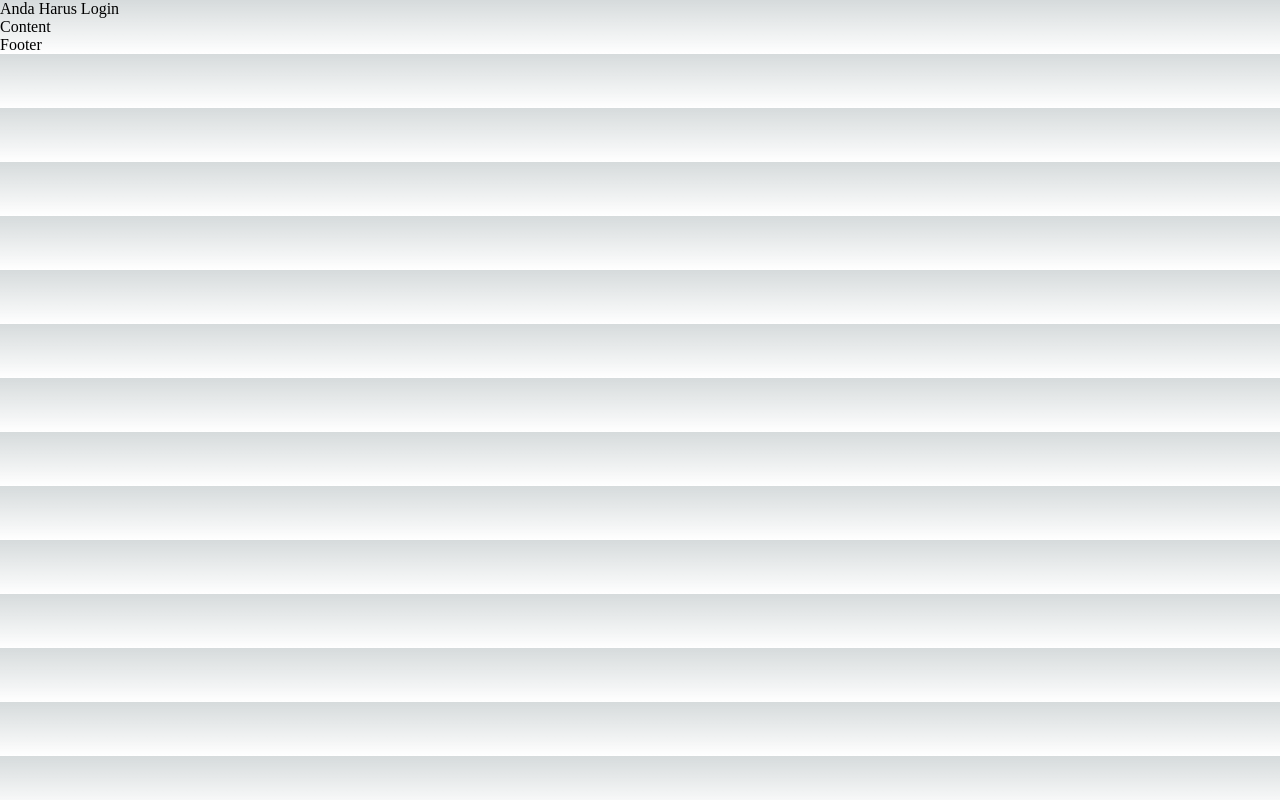
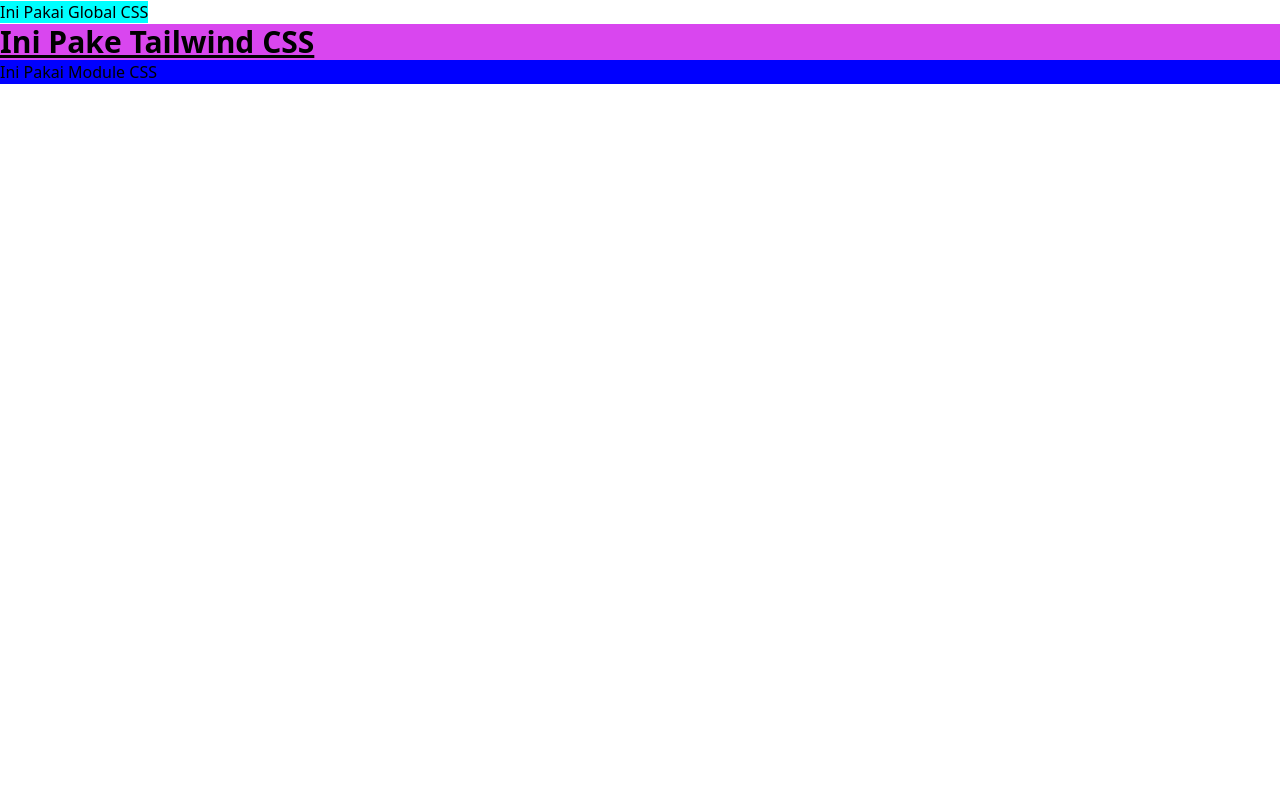
Before and after one commit to YogaRP/belajar-nextjs-sanbercode-batch-50, a Next.js app: page / in a window 1280 px wide. Built offline with nearby package versions, Linux system fonts and the light colour scheme.

Commit message:
tugas hari-4

```diff
--- a/components/footer/index.js
+++ b/components/footer/index.js
@@ -1,3 +1,5 @@
+import styles from "./styles.module.css";
+
 export default function Footer() {
-  return <div>Footer</div>;
+  return <div className={styles.footer}>Ini Pakai Module CSS</div>;
 }
--- /dev/null
+++ b/components/footer/styles.module.css
@@ -0,0 +1,3 @@
+.footer {
+  background-color: blue;
+}
--- a/components/menu/index.js
+++ b/components/menu/index.js
@@ -1,8 +1,12 @@
 export default function Menu() {
   return (
     <>
-      <a href="/">Home</a>
-      <a href="/profile">Profile</a>
+      <a className="background-aqua" href="/">
+        Ini Pakai Global CSS
+      </a>
+      {/* <a className="background-red" href="/profile">
+        Profile
+      </a> */}
     </>
   );
 }
--- a/components/with-auth/index.js
+++ b/components/with-auth/index.js
@@ -1,6 +1,6 @@
 export function withAuth(Component) {
   return function WithAuth(props) {
-    const isLogin = true;
+    const isLogin = false;
 
     if (isLogin) return <div>Anda Harus Login</div>;
 
--- a/package.json
+++ b/package.json
@@ -14,11 +14,14 @@
     "react-dom": "latest"
   },
   "devDependencies": {
+    "autoprefixer": "^10.4.16",
     "eslint": "^8.50.0",
     "eslint-config-airbnb": "^19.0.4",
     "eslint-plugin-import": "^2.28.1",
     "eslint-plugin-jsx-a11y": "^6.7.1",
     "eslint-plugin-react": "^7.33.2",
-    "eslint-plugin-react-hooks": "^4.6.0"
+    "eslint-plugin-react-hooks": "^4.6.0",
+    "postcss": "^8.4.31",
+    "tailwindcss": "^3.3.3"
   }
 }
--- a/pages/index.js
+++ b/pages/index.js
@@ -15,7 +15,9 @@
         <link rel="icon" href="/favicon.ico" />
       </Head>
       <Header />
-      <p>Content</p>
+      <div className="bg-fuchsia-500">
+        <p className="text-3xl font-bold underline ">Ini Pake Tailwind CSS</p>
+      </div>
       <Footer />
     </>
   );
--- /dev/null
+++ b/postcss.config.js
@@ -0,0 +1,6 @@
+module.exports = {
+  plugins: {
+    tailwindcss: {},
+    autoprefixer: {},
+  },
+}
--- a/styles/globals.css
+++ b/styles/globals.css
@@ -1,9 +1,21 @@
-:root {
+@tailwind base;
+@tailwind components;
+@tailwind utilities;
+
+.background-aqua {
+  background-color: aqua;
+}
+
+.background-red {
+  background-color: red;
+}
+
+/* :root {
   --max-width: 1100px;
   --border-radius: 12px;
-  --font-mono: ui-monospace, Menlo, Monaco, 'Cascadia Mono', 'Segoe UI Mono',
-    'Roboto Mono', 'Oxygen Mono', 'Ubuntu Monospace', 'Source Code Pro',
-    'Fira Mono', 'Droid Sans Mono', 'Courier New', monospace;
+  --font-mono: ui-monospace, Menlo, Monaco, "Cascadia Mono", "Segoe UI Mono",
+    "Roboto Mono", "Oxygen Mono", "Ubuntu Monospace", "Source Code Pro",
+    "Fira Mono", "Droid Sans Mono", "Courier New", monospace;
 
   --foreground-rgb: 0, 0, 0;
   --background-start-rgb: 214, 219, 220;
@@ -100,8 +112,16 @@
   text-decoration: none;
 }
 
+.background-aqua {
+  background-color: aqua;
+}
+
+.background-red {
+  background-color: red;
+}
+
 @media (prefers-color-scheme: dark) {
   html {
     color-scheme: dark;
   }
-}
+} */
--- /dev/null
+++ b/tailwind.config.js
@@ -0,0 +1,12 @@
+/** @type {import('tailwindcss').Config} */
+module.exports = {
+  content: [
+    "./app/**/*.{js,ts,jsx,tsx,mdx}",
+    "./pages/**/*.{js,ts,jsx,tsx,mdx}",
+    "./components/**/*.{js,ts,jsx,tsx,mdx}",
+  ],
+  theme: {
+    extend: {},
+  },
+  plugins: [],
+};
```
Also changed, not shown: 1 other file (tests, documents, lock files or other folders).
